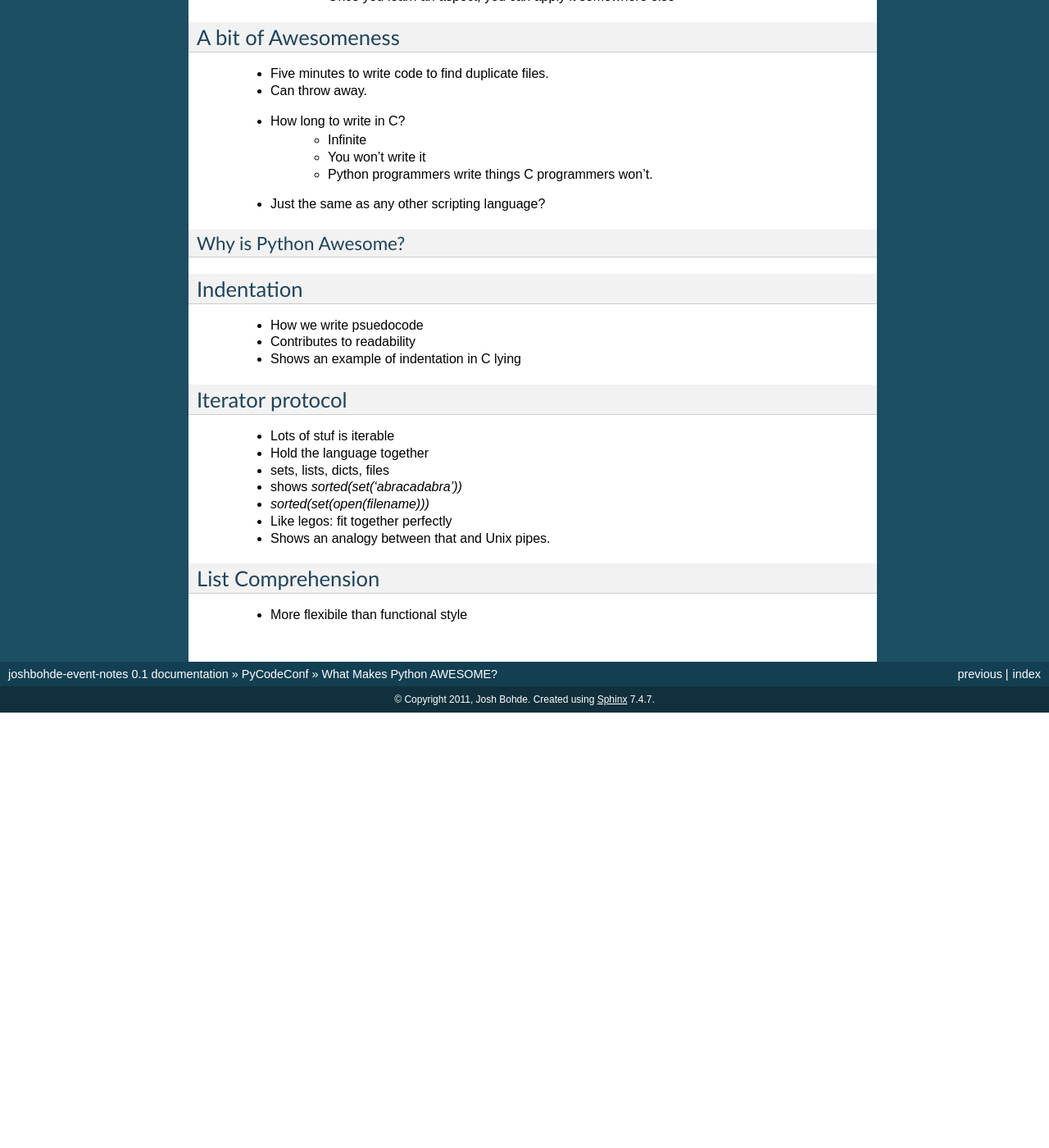
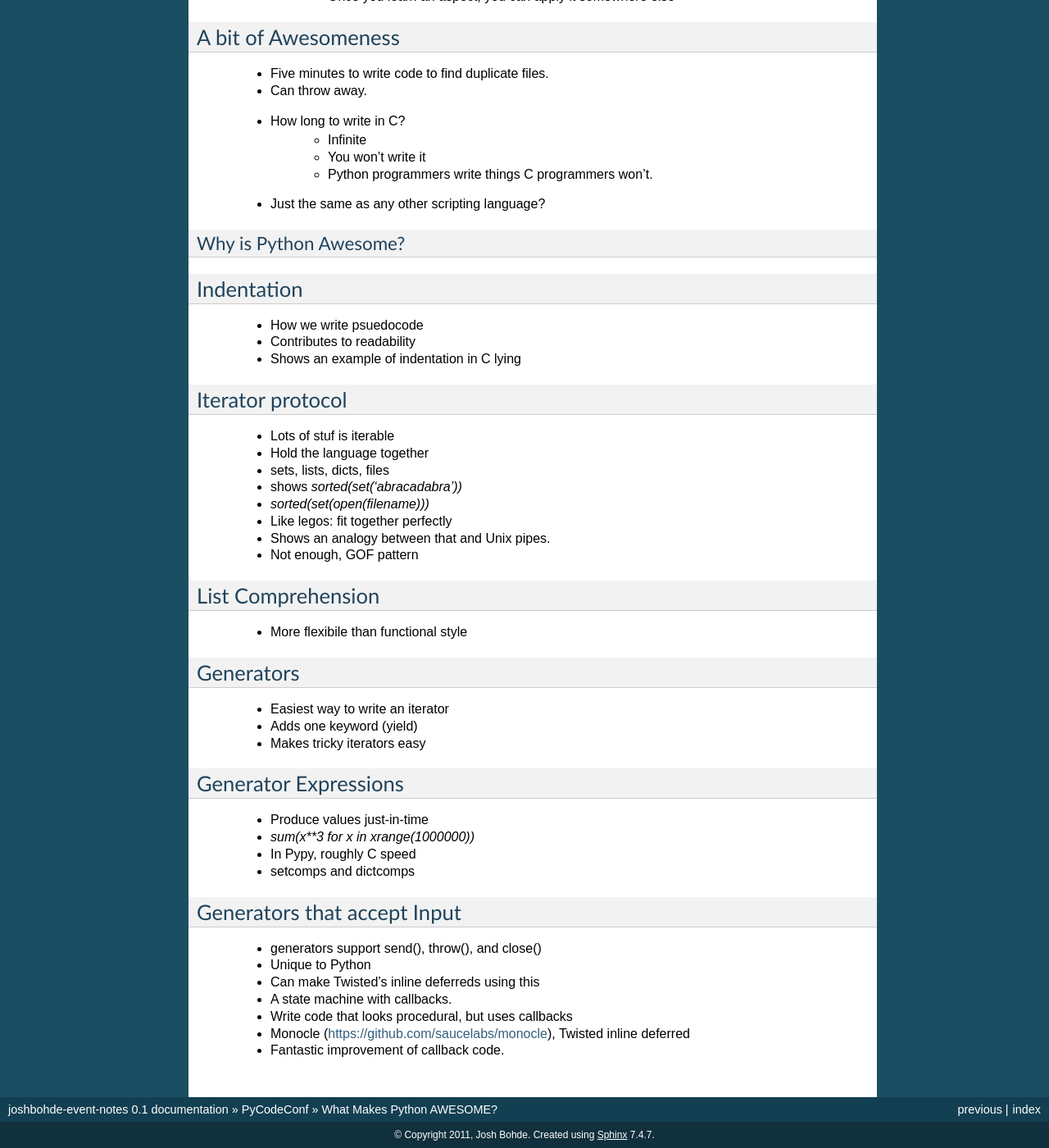
Before and after one commit to bohde/joshbohde-event-notes, a Sphinx documentation site: the page built from source/pycodeconf/what_makes_python_awesome.rst, in a window 1280 px wide and 1400 px high, scrolled down 855 px. Shown: the whole window at 82% size. Built offline with Sphinx 7.4.7, drawn with Linux system fonts in a browser that asks for light colours; before the commit the page ends 1724 px from its top, so only the background shows below that; some of the changed text lies outside the part shown.

Commit message:
Through input generators.

```diff
--- a/source/pycodeconf/what_makes_python_awesome.rst
+++ b/source/pycodeconf/what_makes_python_awesome.rst
@@ -65,7 +65,31 @@ Iterator protocol
    * `sorted(set(open(filename)))`
    * Like legos: fit together perfectly
    * Shows an analogy between that and Unix pipes.
+   * Not enough, GOF pattern
 
 List Comprehension
 ------------------
   * More flexibile than functional style
+
+Generators
+----------
+  * Easiest way to write an iterator
+  * Adds one keyword (yield)
+  * Makes tricky iterators easy
+
+Generator Expressions
+---------------------
+  * Produce values just-in-time
+  * `sum(x**3 for x in xrange(1000000))`
+  * In Pypy, roughly C speed
+  * setcomps and dictcomps
+
+Generators that accept Input
+----------------------------
+  * generators support send(), throw(), and close()
+  * Unique to Python
+  * Can make Twisted's inline deferreds using this
+  * A state machine with callbacks.
+  * Write code that looks procedural, but uses callbacks
+  * Monocle (https://github.com/saucelabs/monocle), Twisted inline deferred
+  * Fantastic improvement of callback code.
```
